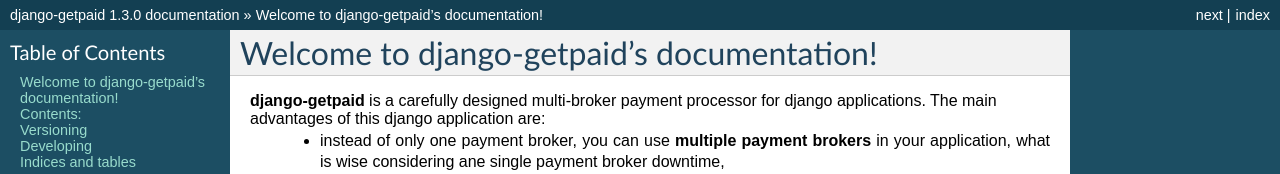
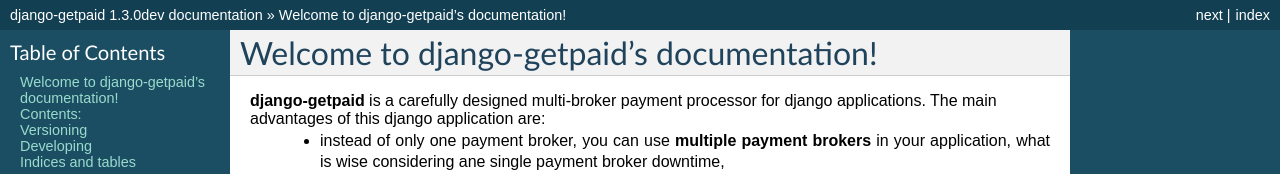
Before and after one commit to django-getpaid/django-getpaid, a Sphinx documentation site: the page built from docs/source/index.rst, in a window 1280 px wide and 900 px high. Shown: the top 174 px of the window. Built offline with Sphinx 7.4.7, drawn with Linux system fonts in a browser that asks for light colours; some of the changed text lies outside the part shown.

Commit message:
Adding dev to version.

```diff
--- a/docs/source/conf.py
+++ b/docs/source/conf.py
@@ -67,7 +67,7 @@
 # The short X.Y version.
 version = '1.3.0'
 # The full version, including alpha/beta/rc tags.
-release = '1.3.0'
+release = '1.3.0dev'
 
 # The language for content autogenerated by Sphinx. Refer to documentation
 # for a list of supported languages.
```
